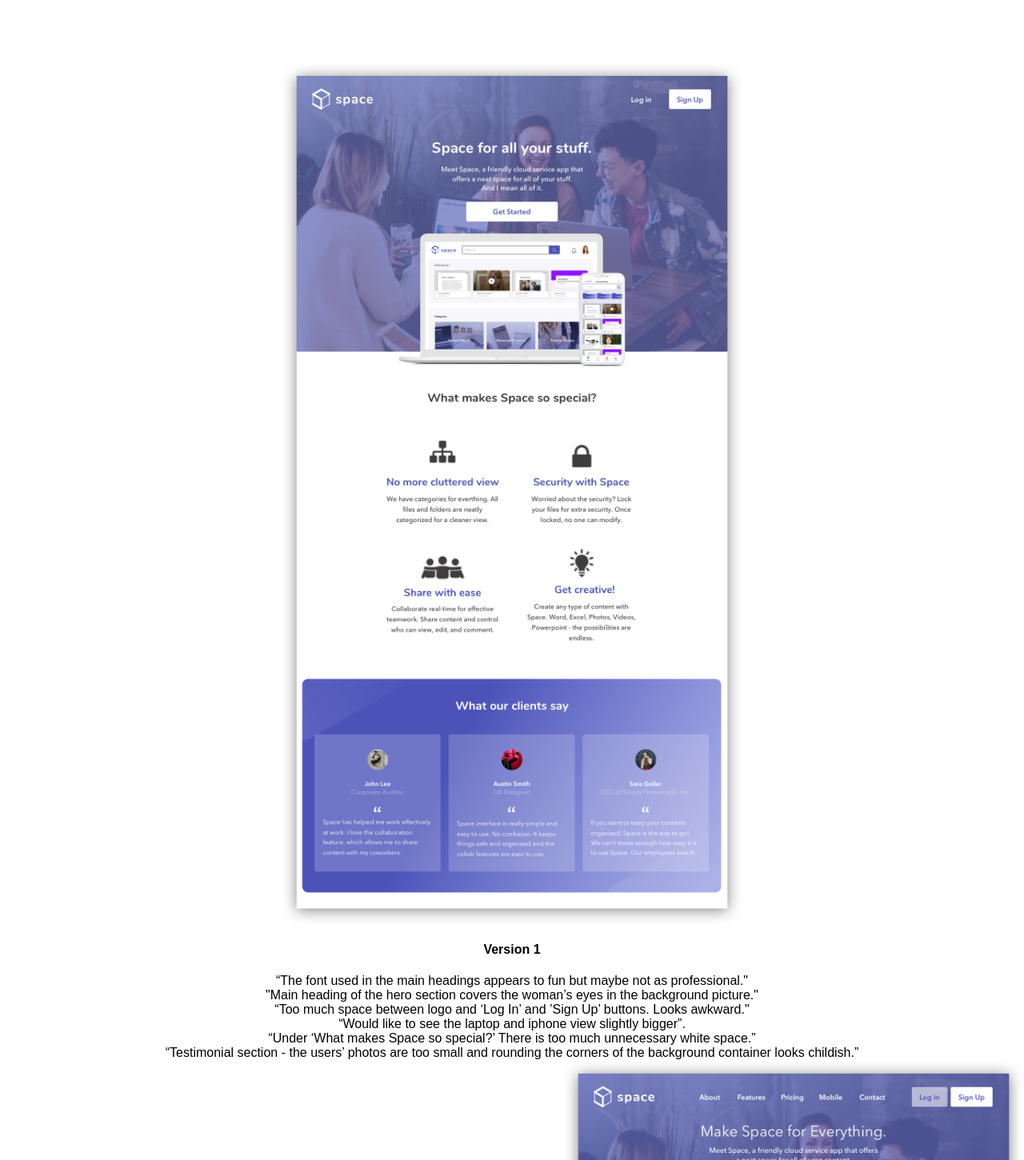
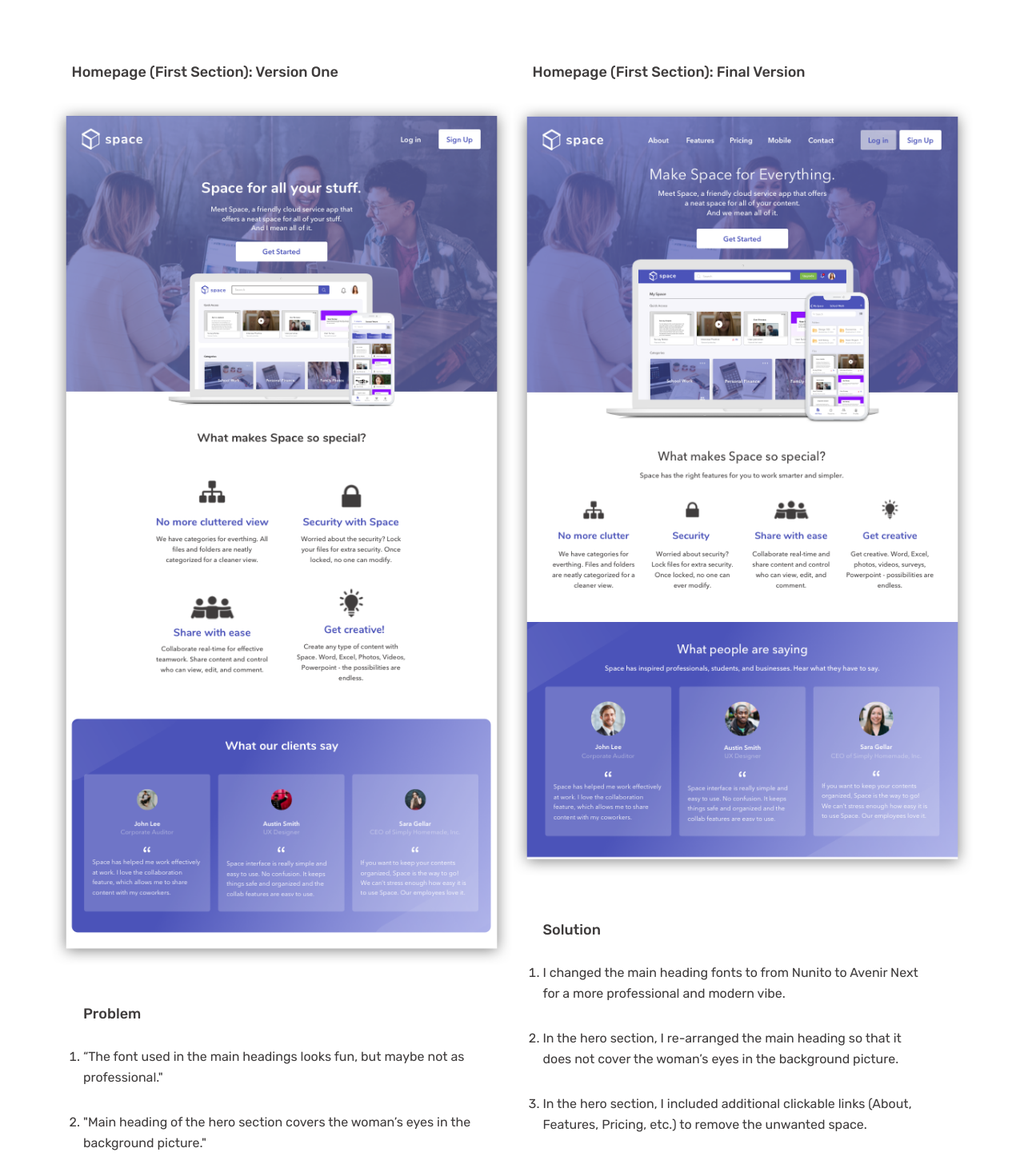
Before and after one commit to donnakang713/the_design, a plain HTML site: page index.html in a window 1280 px wide. Shown: the part 10549-12000 px from the top of the page at 80% size. Drawn offline with Linux system fonts and the light colour scheme; a web font is replaced by a local one.

Commit message:
change10

```diff
--- a/css/main.css
+++ b/css/main.css
@@ -322,23 +322,77 @@ h2 {
   width: 70%;
 }
 
-.homepage1,
-.homepage2 {
-  width: 45%;
-}
-
-.homepage {
-  width: 50%;
-}
-
-.homepage1,
-.homepage {
+.highfidelity1 {
+  margin: auto;
+  width: 100%;
   display: inline-block;
 }
 
-.homepage2 {
+.highfidelity1 li {
+  margin: 30px 0;
+  font-family: 'Rubik', sans-serif;
+  font-size: 16px;
+  font-weight: 300;
+  color: #3F3C3C;
+  line-height: 26px;
+}
+
+.highfidelity1 h5 {
+  font-family: 'Rubik', sans-serif;
+  font-size: 18px;
+  font-weight: 500;
+  color: #3F3C3C;
+}
+
+.one {
+  float: left;
+  width: 45%;
+  margin-left: 5%;
+
+}
+
+.two {
   float: right;
+  width: 45%;
+  margin-right: 5%;
+
 }
+
+.name1 {
+  float: left;
+  width: 45%;
+  margin-left: 7%;
+
+}
+
+.name2 {
+  float: right;
+  width: 45%;
+  margin-right: 3%;
+}
+
+.highfidelity1 h4 {
+  font-family: 'Rubik', sans-serif;
+  font-size: 18px;
+  font-weight: 500;
+  color: #3F3C3C;
+  margin-top: 5%;
+}
+
+.result1 {
+  float: left;
+  width: 38%;
+  margin-left: 5%;
+}
+
+.result2 {
+  float: right;
+  width: 38%;
+  margin-right: 9%;
+  margin-top: -7%;
+}
+
+
 
 
 @media screen and (max-width: 768px) {
--- a/index.html
+++ b/index.html
@@ -242,20 +242,38 @@
           <p>Below are some different high-fidelity design mockup versions of Space, paired with comments from user tests and explanations of changes.</p>
         </div>
       </div>
-      <div id=images>
-        <img src="images/Homepage1.png" alt="homepage1" class="homepage1" align=top>
-        <h4>Version 1</h4>
-        <ul style="list-style-type:disc">
-          <li>“The font used in the main headings  appears to fun but maybe not as professional."</li>
-          <li>"Main heading of the hero section covers the woman’s eyes in the background picture."</li>
-          <li>“Too much space between logo and ‘Log In’ and ’Sign Up’ buttons. Looks awkward."</li>
-          <li>“Would like to see the laptop and iphone view slightly bigger”.</li>
-          <li>“Under ‘What makes Space so special?’ There is too much unnecessary white space.”</li>
-          <li>“Testimonial section - the users’ photos are too small and rounding the corners of the background container looks childish.”</li>
-        </ul>
-        <img src="images/Homepage2.png" alt="homepage2" class="homepage2" align=top>
-      </div>
     </section>
+
+    <div class="highfidelity1">
+      <h4 class=name1>Homepage (First Section): Version One</h4>
+      <h4 class=name2>Homepage (First Section): Final Version</h4>
+    </div>
+
+    <div class="highfidelity1">
+      <img src="images/Homepage1.png" class=one>
+      <img src="images/Homepage2.png" class=two>
+    </div>
+
+    <div class="highfidelity1">
+      <ol style="1" class=result1>
+        <h5>Problem</h5>
+        <li>“The font used in the main headings looks fun, but maybe not as professional."</li>
+        <li>"Main heading of the hero section covers the woman’s eyes in the background picture."</li>
+        <li>“Too much space between logo and ‘Log In’ and ’Sign Up’ buttons. Looks awkward."</li>
+        <li>“Would like to see the laptop and iphone view slightly bigger”.</li>
+        <li>“Under ‘What makes Space so special?’ There is too much unnecessary white space.”</li>
+        <li>“Testimonial section - the users’ photos are too small and rounding the corners of the background container looks childish.”</li>
+      </ol>
+      <ol style="1" class=result2>
+        <h5>Solution</h5>
+        <li>I changed the main heading fonts to from Nunito to Avenir Next for a more professional and modern vibe.</li>
+        <li>In the hero section, I re-arranged the main heading so that it does not cover the woman’s eyes in the background picture.</li>
+        <li>In the hero section, I included additional clickable links (About, Features, Pricing, etc.) to remove the unwanted space.</li>
+        <li>Enlarged the laptop and iphone view so users can clearly see the preview of the product.</li>
+        <li>Under the ‘What makes Space so special’, I aligned the paragraghs & icons in the same row to avoid unnecessary white space.</li>
+        <li>Testimonial section - I shaped the background container so that it covers the entire space and has no rounded corners for a more modern look. I also re-sized the users’ photos.</li>
+      </ol>
+    </div>
 
 
 
```
